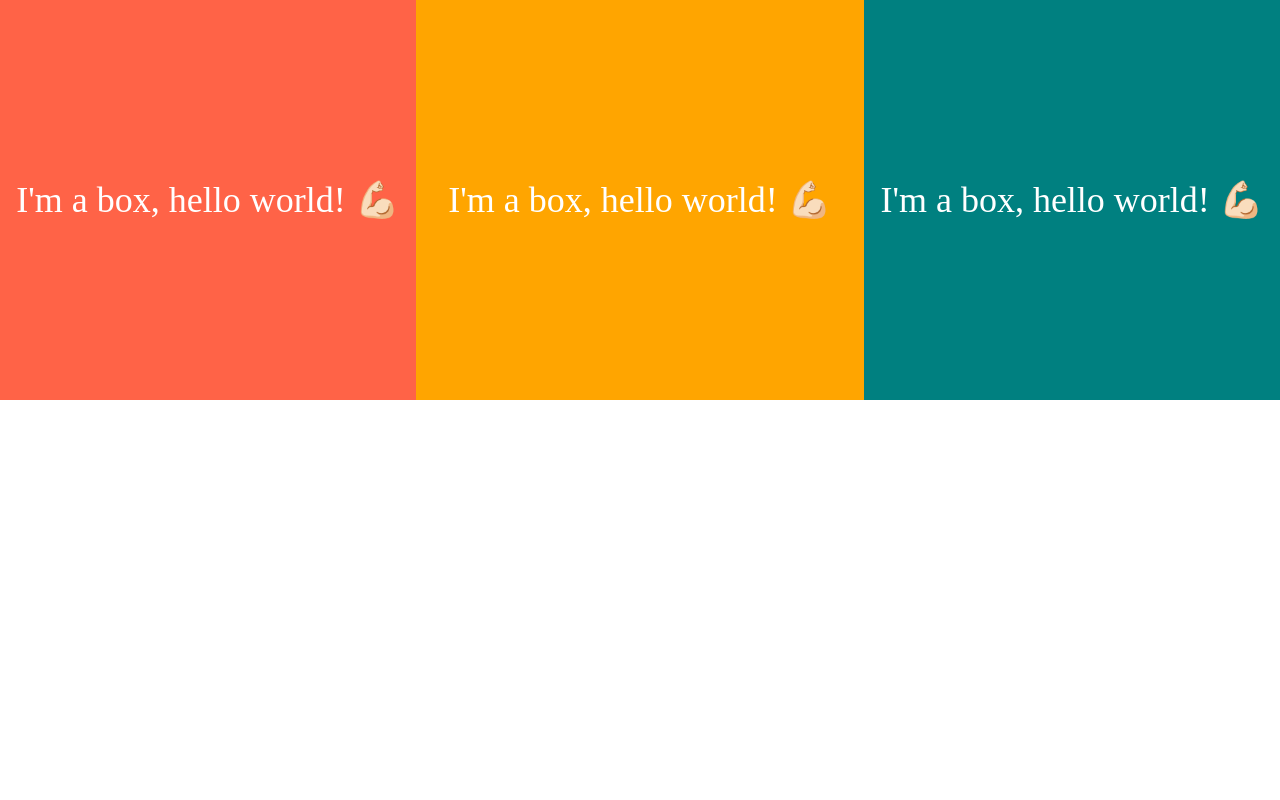
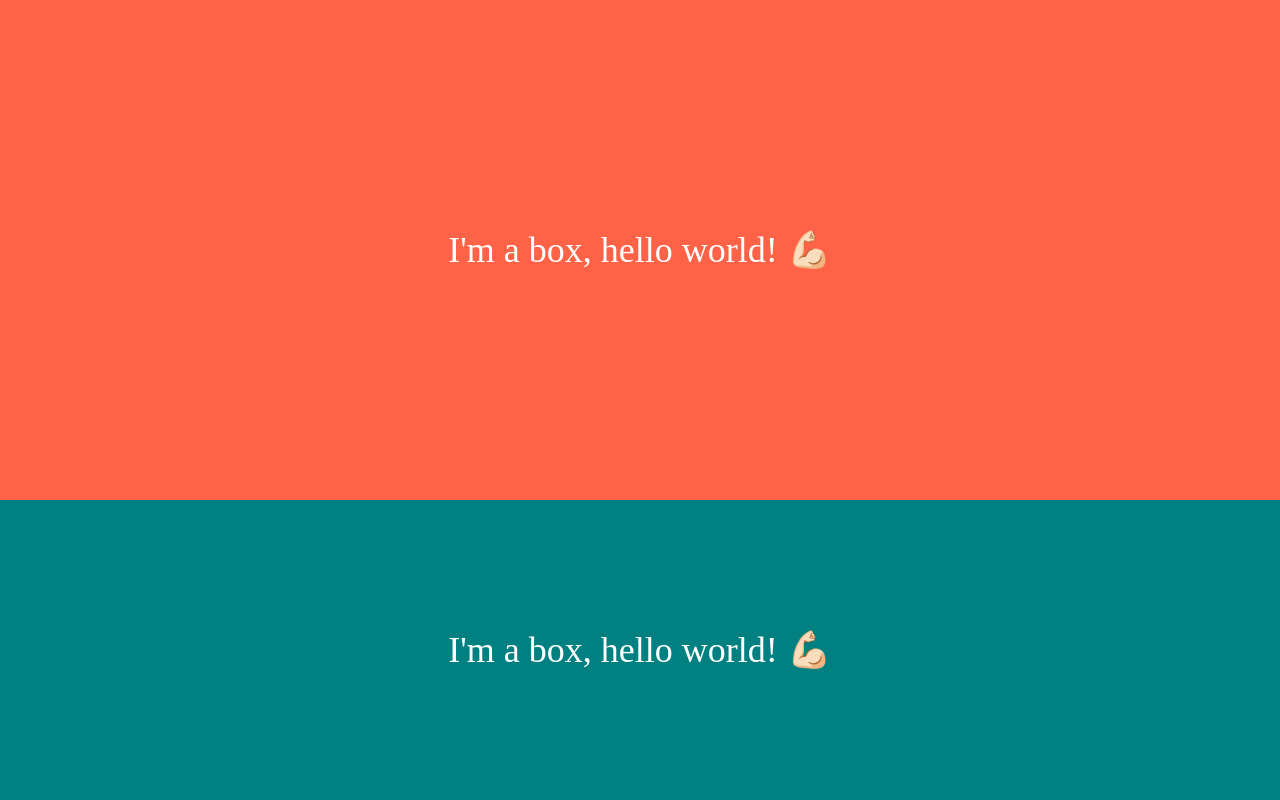
Before and after one commit to nomadcoders/css-layout-masterclass, a website built with Vite: page index.html in a window 1280 px wide. Built offline with nearby package versions, Linux system fonts and the light colour scheme.

Commit message:
1.12 Flex Basis

```diff
--- a/index.html
+++ b/index.html
@@ -10,7 +10,6 @@
     <div class="father">
       <div class="box">I'm a box, hello world! 💪🏻</div>
       <div class="box">I'm a box, hello world! 💪🏻</div>
-      <div class="box">I'm a box, hello world! 💪🏻</div>
     </div>
   </body>
 </html>
--- a/style.css
+++ b/style.css
@@ -8,6 +8,7 @@ body {
   display: flex;
   height: 100vh;
   justify-content: center;
+  flex-direction: column;
 }
 
 .box {
@@ -21,18 +22,10 @@ body {
 
 .box:first-child {
   background-color: tomato;
-  flex-grow: 1;
-  flex-shrink: 3;
-}
-
-.box:nth-child(2) {
-  background-color: orange;
-  flex-grow: 2;
-  flex-shrink: 0;
+  flex: 1 0 500px;
 }
 
 .box:last-child {
   background-color: teal;
   flex-grow: 1;
-  flex-shrink: 1;
 }
```
